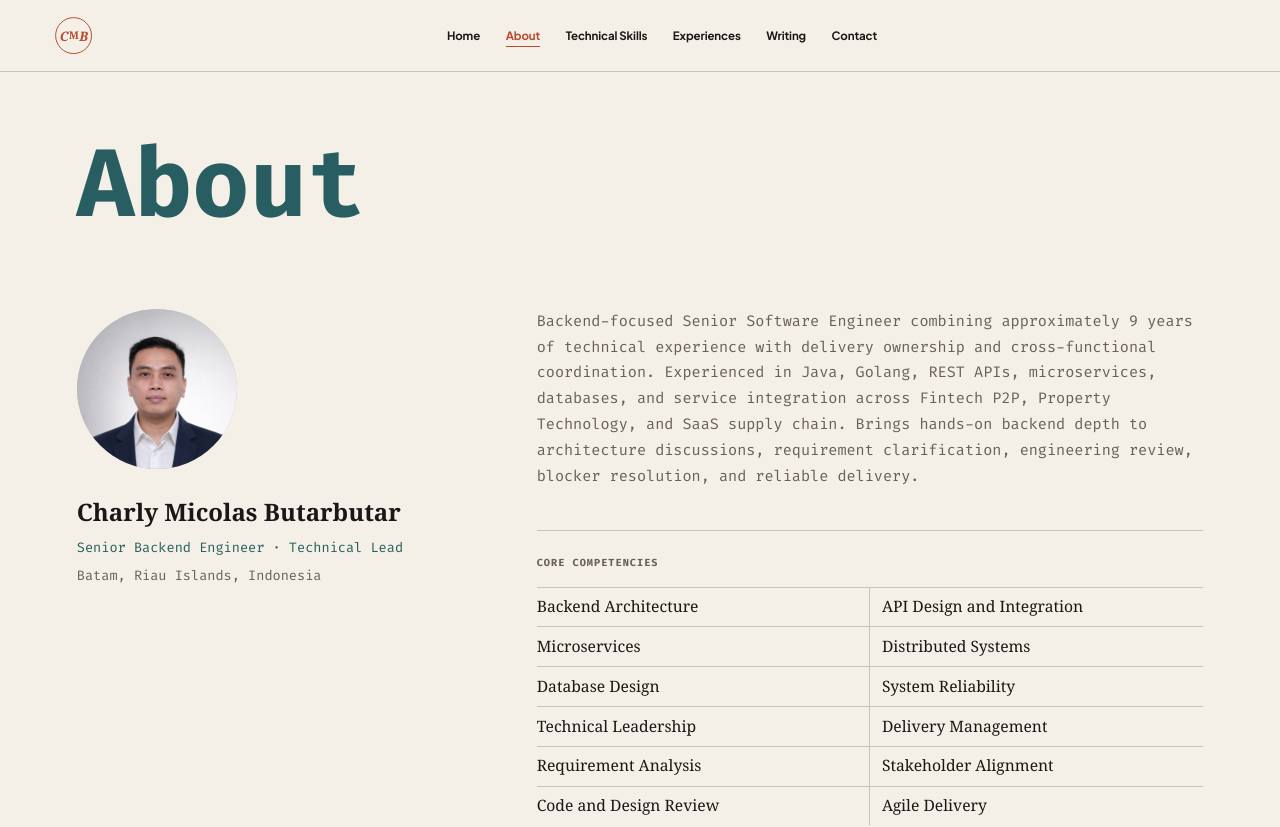
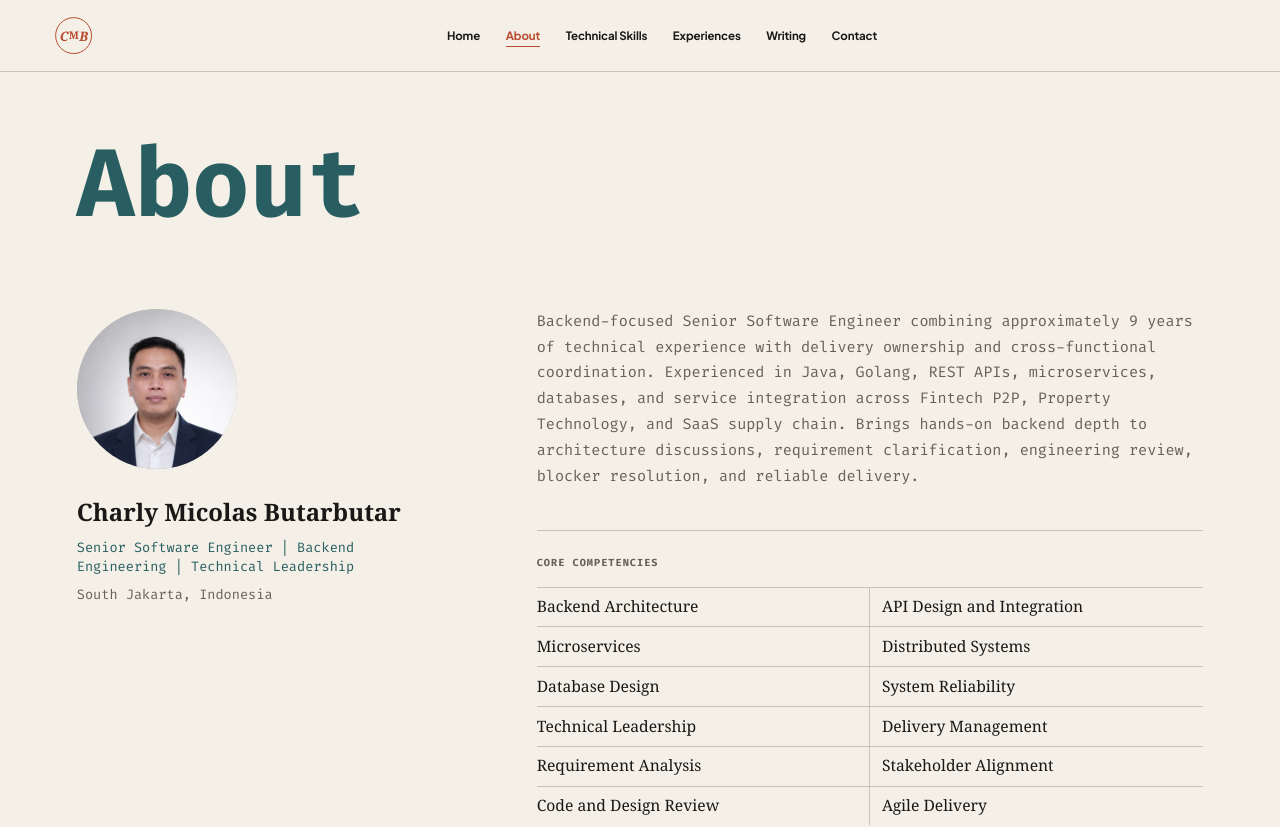
Before and after one commit to charlybutar21/charly-micolas-website, a Next.js app: page /about in a window 1280 px wide. Shown: the top 827 px of the page. Built offline with nearby package versions, Linux system fonts and the light colour scheme.

Commit message:
fix title

```diff
--- a/app/about/page.tsx
+++ b/app/about/page.tsx
@@ -46,9 +46,9 @@ export default function AboutPage() {
           <FadeIn delay={0.3} className={styles.profileInfo}>
             <h2 className={styles.name}>{portfolioData.hero.name}</h2>
             <p className={styles.role}>
-              Senior Backend Engineer · Technical Lead
+              Senior Software Engineer | Backend Engineering | Technical Leadership
             </p>
-            <p className={styles.location}>Batam, Riau Islands, Indonesia</p>
+            <p className={styles.location}>South Jakarta, Indonesia</p>
           </FadeIn>
         </section>
 
```
